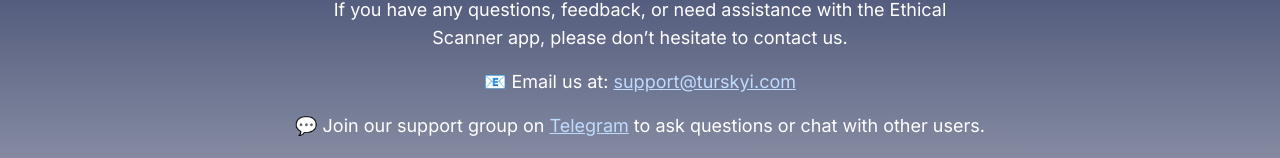
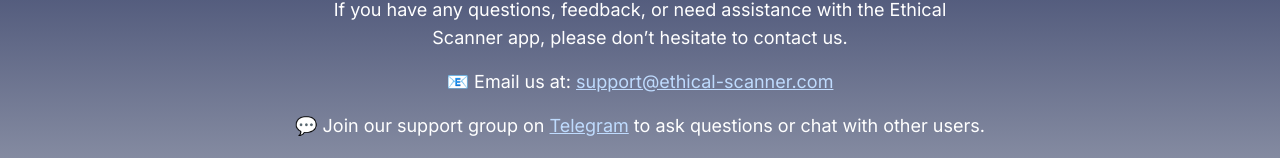
Before and after one commit to Turskyi/ethical_scanner_web, a Next.js app: page /support in a window 1280 px wide. Shown: the part 282-440 px from the top of the page. Built offline with nearby package versions, Linux system fonts and the light colour scheme; what tailwindcss-pseudo-elements would draw is missing.

Commit message:
:kissing: Refactor Support page: Use SUPPORT_EMAIL constant for contact email and standardize string quotes

```diff
--- a/constants.ts
+++ b/constants.ts
@@ -5,3 +5,4 @@
   'https://apps.apple.com/ca/app/ethical-scanner/id6743681663';
 export const FLUTTER_WEB_URL = 'https://ethical-scanner.web.app';
 export const FLUTTER_WEB_URL_SCAN = 'https://ethical-scanner.web.app/#/scan';
+export const SUPPORT_EMAIL = 'support@ethical-scanner.com';
--- a/src/app/support/page.tsx
+++ b/src/app/support/page.tsx
@@ -1,10 +1,11 @@
-import Link from "next/link";
+import Link from 'next/link';
+import { SUPPORT_EMAIL } from '../../../constants';
 
 export default function Support() {
   return (
     <main
       className="flex min-h-screen flex-col items-center justify-center p-12"
-      style={{ background: "linear-gradient(to bottom, #000C40, #F0F2F0)" }}
+      style={{ background: 'linear-gradient(to bottom, #000C40, #F0F2F0)' }}
     >
       <h1 className="mb-6 text-4xl font-bold text-white">Support</h1>
       <p className="mb-4 max-w-2xl text-center text-lg text-white">
@@ -12,16 +13,13 @@
         Scanner app, please don’t hesitate to contact us.
       </p>
       <p className="mb-4 text-lg text-white">
-        📧 Email us at:{" "}
-        <a
-          href="mailto:support@turskyi.com"
-          className="text-blue-200 underline"
-        >
-          support@turskyi.com
+        📧 Email us at:{' '}
+        <a href={`mailto:${SUPPORT_EMAIL}`} className="text-blue-200 underline">
+          {SUPPORT_EMAIL}
         </a>
       </p>
       <p className="mb-4 text-lg text-white">
-        💬 Join our support group on{" "}
+        💬 Join our support group on{' '}
         <a
           href="https://t.me/+B5gN1BLsVPo3M2My"
           target="_blank"
@@ -29,12 +27,12 @@
           className="text-blue-200 underline"
         >
           Telegram
-        </a>{" "}
+        </a>{' '}
         to ask questions or chat with other users.
       </p>
 
       <p className="mb-4 text-lg text-white">
-        🌐 You can also visit the{" "}
+        🌐 You can also visit the{' '}
         <a
           href="https://turskyi.com/#/support"
           target="_blank"
@@ -42,7 +40,7 @@
           className="text-blue-200 underline"
         >
           support page on turskyi.com
-        </a>{" "}
+        </a>{' '}
         for more help.
       </p>
       <p className="text-md mb-8 max-w-xl text-center text-white">
```
